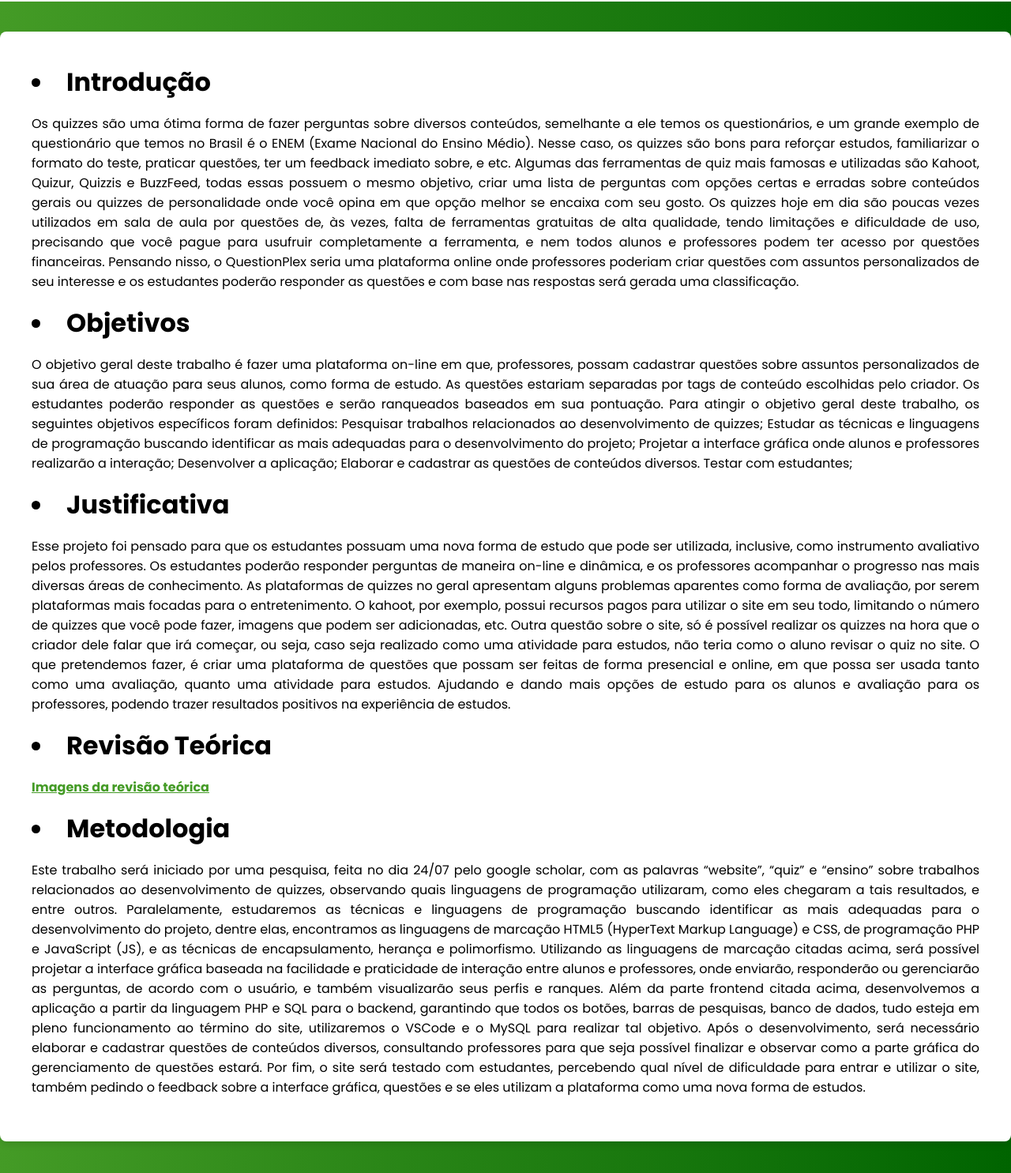
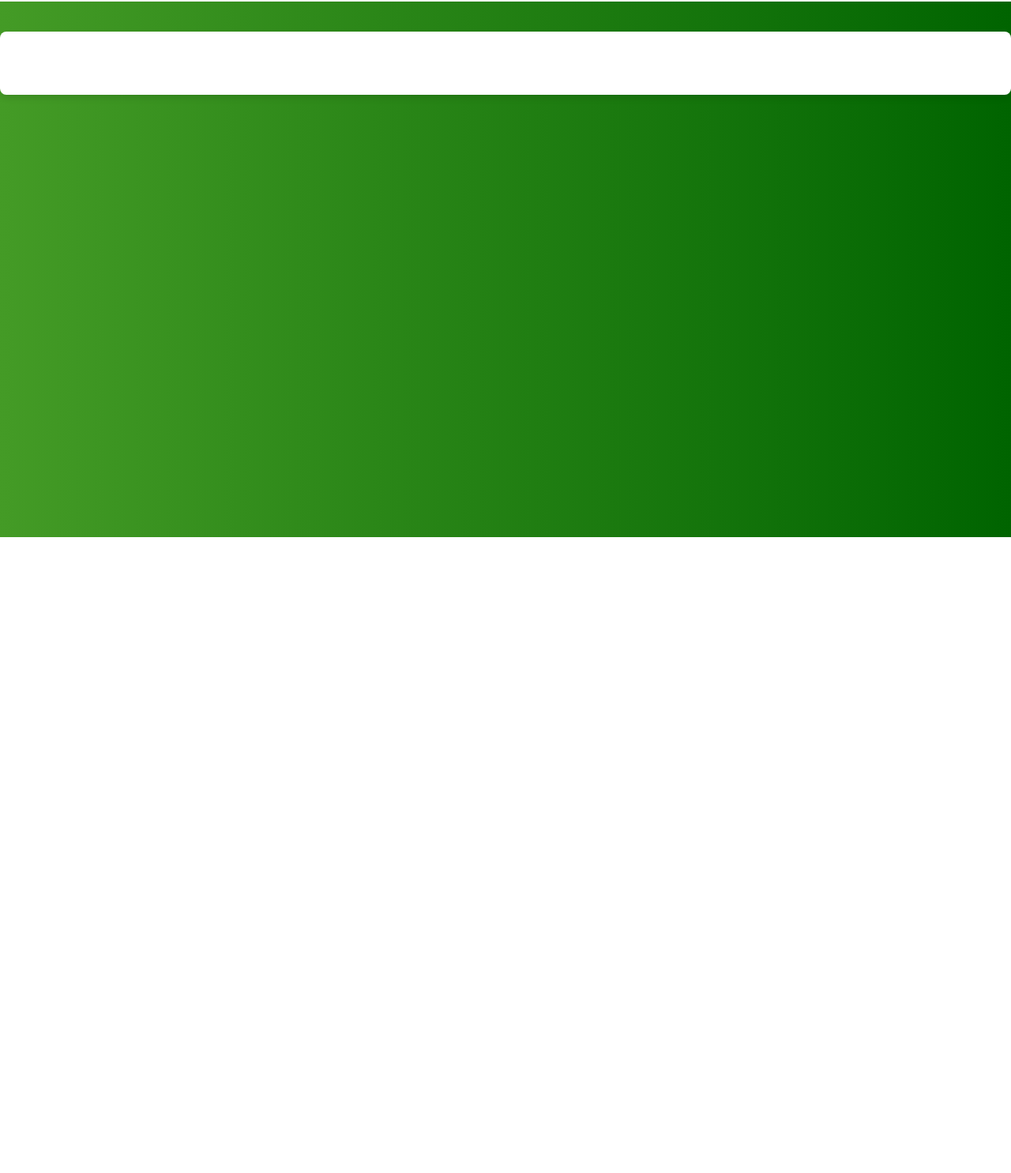
Before and after one commit to Flouwz/TCC-QuestionPlex, a PHP site: page /sobre.php in a window 1280 px wide. Shown: the part 120-1605 px from the top of the page at 79% size. After the commit the page ends 800 px from the top, so only its background shows below. Run offline with PHP 8.4, Linux system fonts and the light colour scheme.

Commit message:
Update sobre.php

```diff
--- a/sobre.php
+++ b/sobre.php
@@ -27,42 +27,6 @@
     </header>
 
     <div class="main-content">
-        <h1><li>Introdução</li></h1>
-        <p>
-            Os quizzes são uma ótima forma de fazer perguntas sobre diversos conteúdos, semelhante a ele temos os questionários, e um grande exemplo de questionário que temos no Brasil é o ENEM (Exame Nacional do Ensino Médio). Nesse caso, os quizzes são bons para reforçar estudos,  familiarizar o formato do teste, praticar questões, ter um feedback imediato sobre, e etc.
-	        Algumas das ferramentas de quiz mais famosas e utilizadas são Kahoot, Quizur, Quizzis e BuzzFeed, todas essas possuem o mesmo objetivo, criar uma lista de perguntas com opções certas e erradas sobre conteúdos gerais ou quizzes de personalidade onde você opina em que opção melhor se encaixa com seu gosto.
-            Os quizzes hoje em dia são poucas vezes utilizados em sala de aula por questões de, às vezes, falta de ferramentas gratuitas de alta qualidade, tendo limitações e dificuldade de uso, precisando que você pague para usufruir completamente a ferramenta, e nem todos alunos e professores podem ter acesso por questões financeiras.
-            Pensando nisso, o QuestionPlex seria uma plataforma online onde professores poderiam criar questões com assuntos personalizados de seu interesse e os estudantes poderão responder as questões e com base nas respostas será gerada uma classificação.
-        </p>
-        <h1><li>Objetivos</li></h1>
-        <p>
-            O objetivo geral deste trabalho é fazer uma plataforma on-line em que, professores, possam cadastrar questões sobre assuntos personalizados de sua área de atuação para seus alunos, como forma de estudo. As questões estariam separadas por tags de conteúdo escolhidas pelo criador. Os estudantes poderão responder as questões e serão ranqueados baseados em sua pontuação.
-            Para atingir o objetivo geral deste trabalho, os seguintes objetivos específicos foram definidos:
-            Pesquisar trabalhos relacionados ao desenvolvimento de quizzes;
-            Estudar as técnicas e linguagens de programação buscando identificar as mais adequadas para o desenvolvimento do projeto;
-            Projetar a interface gráfica onde alunos e professores realizarão a interação;
-            Desenvolver a aplicação;
-            Elaborar e cadastrar as questões de conteúdos diversos.
-            Testar com estudantes;
-        </p>
-        <h1><li>Justificativa</li></h1>
-        <p>
-            Esse projeto foi pensado para que os estudantes possuam uma nova forma de estudo que pode ser utilizada, inclusive, como instrumento avaliativo pelos professores. Os estudantes poderão responder perguntas de maneira on-line e dinâmica, e os professores acompanhar o progresso nas mais diversas áreas de conhecimento.
-            As plataformas de quizzes no geral apresentam alguns problemas aparentes como forma de avaliação, por serem plataformas mais focadas para o entretenimento. O kahoot, por exemplo, possui recursos pagos para utilizar o site em seu todo, limitando o número de quizzes que você pode fazer, imagens que podem ser adicionadas, etc. Outra questão sobre o site, só é possível realizar os quizzes na hora que o criador dele falar que irá começar, ou seja, caso seja realizado como uma atividade para estudos, não teria como o aluno revisar o quiz no site.
-            O que pretendemos fazer, é criar uma plataforma de questões que possam ser feitas de forma presencial e online, em que possa ser usada tanto como uma avaliação, quanto uma atividade para estudos. Ajudando e dando mais opções de estudo para os alunos e avaliação para os professores, podendo trazer resultados positivos na experiência de estudos.
-        </p>
-        <h1><li>Revisão Teórica</li></h1>
-        <p>
-            <b><a href="https://docs.google.com/document/d/19TTjM_w64La2SfERuvxhio14u1eZ-fkY/edit">Imagens da revisão teórica</a></b>
-        </p>
-        <h1><li>Metodologia</li></h1>
-        <p>
-            Este trabalho será iniciado por uma pesquisa, feita no dia 24/07 pelo google scholar, com as palavras “website”, “quiz” e “ensino” sobre trabalhos relacionados ao desenvolvimento de quizzes, observando quais linguagens de programação utilizaram, como eles chegaram a tais resultados, e entre outros.
-            Paralelamente, estudaremos as técnicas e linguagens de programação buscando identificar as mais adequadas para o desenvolvimento do projeto, dentre elas, encontramos as linguagens de marcação HTML5 (HyperText Markup Language) e CSS, de programação PHP e JavaScript (JS), e as técnicas de encapsulamento, herança e polimorfismo.
-            Utilizando as linguagens de marcação citadas acima, será possível projetar a interface gráfica baseada na facilidade e praticidade de interação entre alunos e professores, onde enviarão, responderão ou gerenciarão as perguntas, de acordo com o usuário, e também visualizarão seus perfis e ranques.
-            Além da parte frontend citada acima, desenvolvemos a aplicação a partir da linguagem PHP e SQL para o backend, garantindo que todos os botões, barras de pesquisas, banco de dados, tudo esteja em pleno funcionamento ao término do site, utilizaremos o VSCode e o MySQL para realizar tal objetivo.
-            Após o desenvolvimento, será necessário elaborar e cadastrar questões de conteúdos diversos, consultando professores para que seja possível finalizar e observar como a parte gráfica do gerenciamento de questões estará. Por fim, o site será testado com estudantes, percebendo qual nível de dificuldade para entrar e utilizar o site, também pedindo o feedback sobre a interface gráfica, questões e se eles utilizam a plataforma como uma nova forma de estudos.
-        </p>
     </div>
     <script src="scripts/script.js"></script>
 </body>
```
